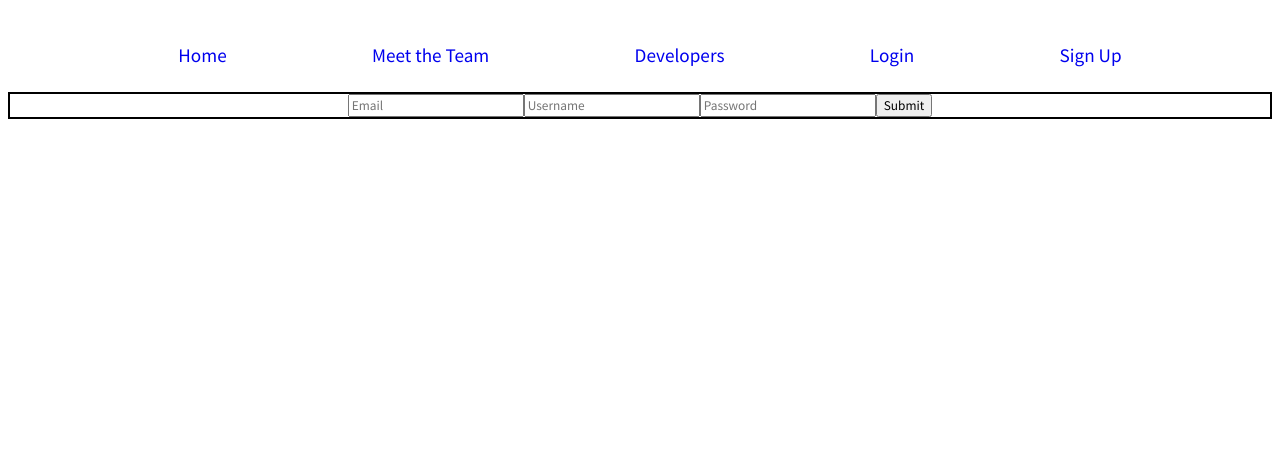
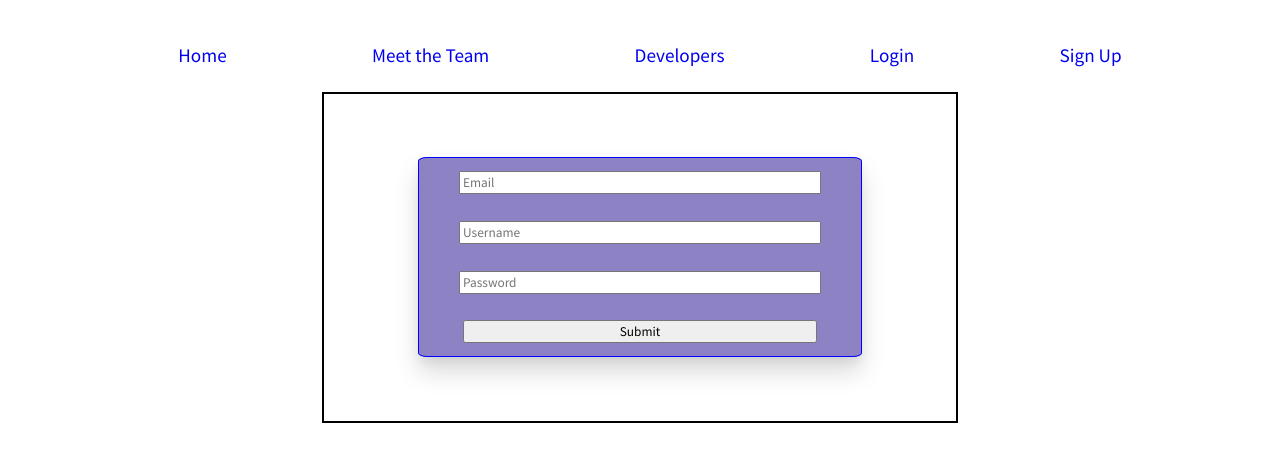
Before and after one commit to Co-Make-33/frontEnd, a React (Create React App) app: page /signup in a window 1280 px wide. Shown: the top 462 px of the page. Built offline with nearby package versions, Linux system fonts and the light colour scheme.

Commit message:
added some styling to SignUp.js

```diff
--- a/src/components/Signup.js
+++ b/src/components/Signup.js
@@ -3,9 +3,39 @@ import styled from 'styled-components';
 
 const StyledSignUp = styled.div`
   display: flex;
-  flex-direction: row;
-  justify-content: center;
-  border: 2px solid black;
+  margin: 0 auto;
+  width: 50%;
+  /* color: white; */
+  border: 2px solid black; /* Don't forget to delete this */
+
+  body {
+    background-color: #242943;
+  }
+
+  form {
+    display: flex;
+    flex-direction: column;
+    width: 70%;
+    margin: 10% auto;
+    background-color: #8d82c4;
+    border-radius: 2%;
+    border: 1px solid blue; /* Don't forget to delete this */
+
+    /* box-shadow: rgba(0, 0, 0, 0.25) 0px 54px 55px,
+      rgba(0, 0, 0, 0.3) 0px -12px 30px, rgba(0, 0, 0, 0.3) 0px 4px 6px,
+      rgba(0, 0, 0, 0.35) 0px 12px 13px, rgba(0, 0, 0, 0.2) 0px -3px 5px; */
+
+    /* box-shadow: rgba(136, 165, 191, 0.2) 6px 2px 16px 0px,
+      rgba(255, 255, 255, 0.5) -6px -2px 16px 0px; */
+
+    box-shadow: rgba(0, 0, 0, 0.15) 0px 15px 25px,
+      rgba(0, 0, 0, 0.05) 0px 5px 10px;
+  }
+
+  input {
+    margin: 3% auto;
+    width: 80%;
+  }
 `;
 
 function Signup() {
```
